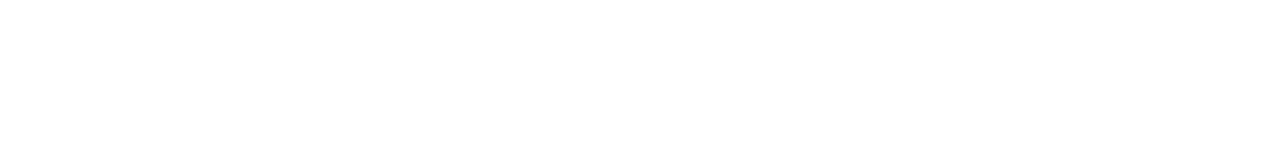
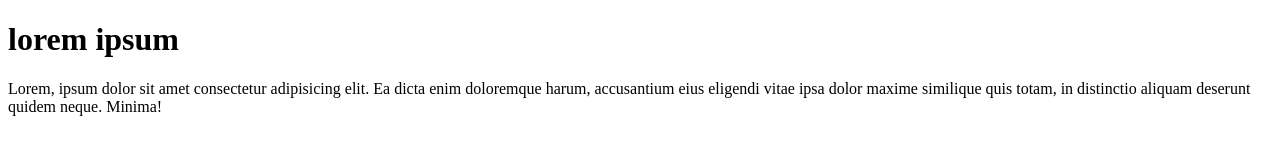
Before and after one commit to ilariacaterino-eng/progettogit, a plain HTML site: page index.html in a window 1280 px wide. Drawn offline with Linux system fonts and the light colour scheme.

Commit message:
aggiunto header

```diff
--- a/index.html
+++ b/index.html
@@ -6,6 +6,10 @@
     <title>Document</title>
 </head>
 <body>
+    <head>
+        <h1>lorem ipsum</h1>
+        <p>Lorem, ipsum dolor sit amet consectetur adipisicing elit. Ea dicta enim doloremque harum, accusantium eius eligendi vitae ipsa dolor maxime similique quis totam, in distinctio aliquam deserunt quidem neque. Minima!</p>
+    </head>
 
 </body>
 </html>
```
